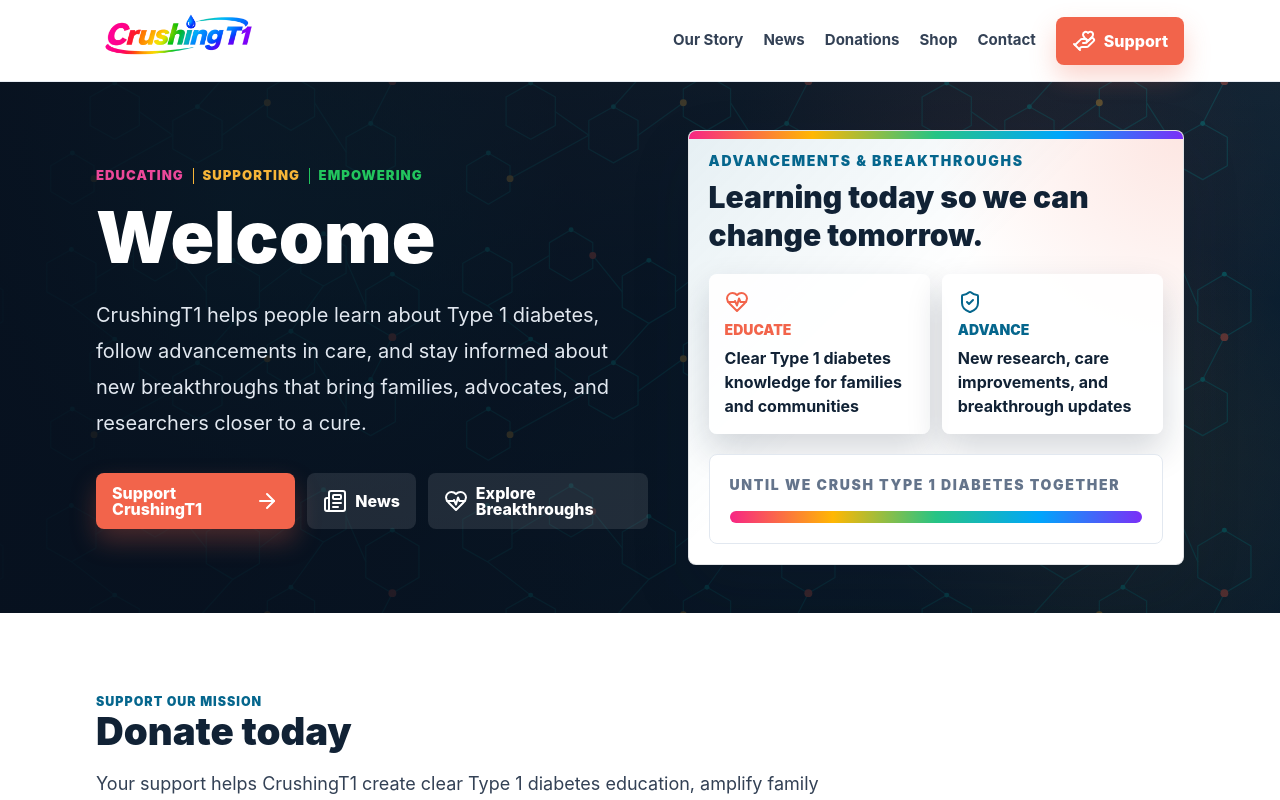
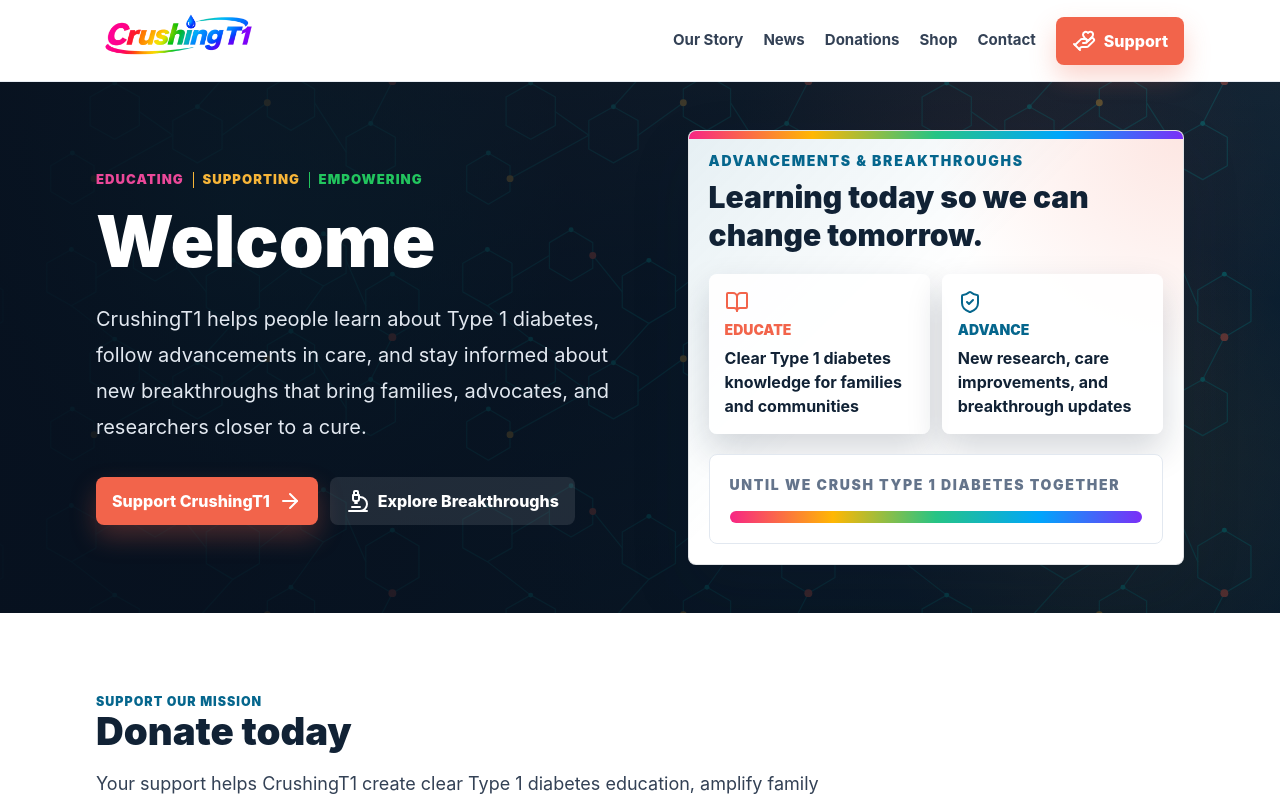
Before and after one commit to bhunter10/crushingt1, a Next.js app: page / in a window 1280 px wide. Shown: the top 800 px of the page. Built offline with nearby package versions, Linux system fonts and the light colour scheme.

Commit message:
better icons on home page

```diff
--- a/app/globals.css
+++ b/app/globals.css
@@ -258,7 +258,7 @@
   background:
     linear-gradient(90deg, rgba(6, 18, 31, 0.88) 0%, rgba(6, 18, 31, 0.62) 42%, rgba(6, 18, 31, 0.18) 100%),
     linear-gradient(180deg, rgba(6, 18, 31, 0.12), rgba(6, 18, 31, 0.24)),
-    url("/images/news-hero-data-pulse.png") center / cover no-repeat,
+    url("/images/news-hero-data-pulse-wide.png") center 56% / cover no-repeat,
     linear-gradient(135deg, #06121f 0%, #082431 48%, #063342 100%);
 }
 
--- a/app/page.tsx
+++ b/app/page.tsx
@@ -1,5 +1,5 @@
 import Link from "next/link";
-import { ArrowRight, HeartPulse, Newspaper, ShieldCheck } from "lucide-react";
+import { ArrowRight, BookOpen, Microscope, ShieldCheck } from "lucide-react";
 import { Section } from "@/components/Section";
 
 export default function Home() {
@@ -27,11 +27,7 @@
                 <ArrowRight className="h-4 w-4" />
               </Link>
               <Link href="/news" className="btn border-white/25 bg-white/10 text-white hover:bg-white/15">
-                <Newspaper className="h-4 w-4" />
-                News
-              </Link>
-              <Link href="/news" className="btn border-white/25 bg-white/10 text-white hover:bg-white/15">
-                <HeartPulse className="h-4 w-4" />
+                <Microscope className="h-4 w-4" />
                 Explore Breakthroughs
               </Link>
             </div>
@@ -47,7 +43,7 @@
               </div>
               <div className="grid gap-3 sm:grid-cols-2">
                 <div className="meter">
-                  <HeartPulse className="h-6 w-6 text-coral" />
+                  <BookOpen className="h-6 w-6 text-coral" />
                   <span className="text-sm font-black uppercase text-coral">Educate</span>
                   <strong>Clear Type 1 diabetes knowledge for families and communities</strong>
                 </div>
```
Also changed, not shown: public/images/news-hero-data-pulse-wide.png (added), 1 other file (tests, documents, lock files or other folders).
